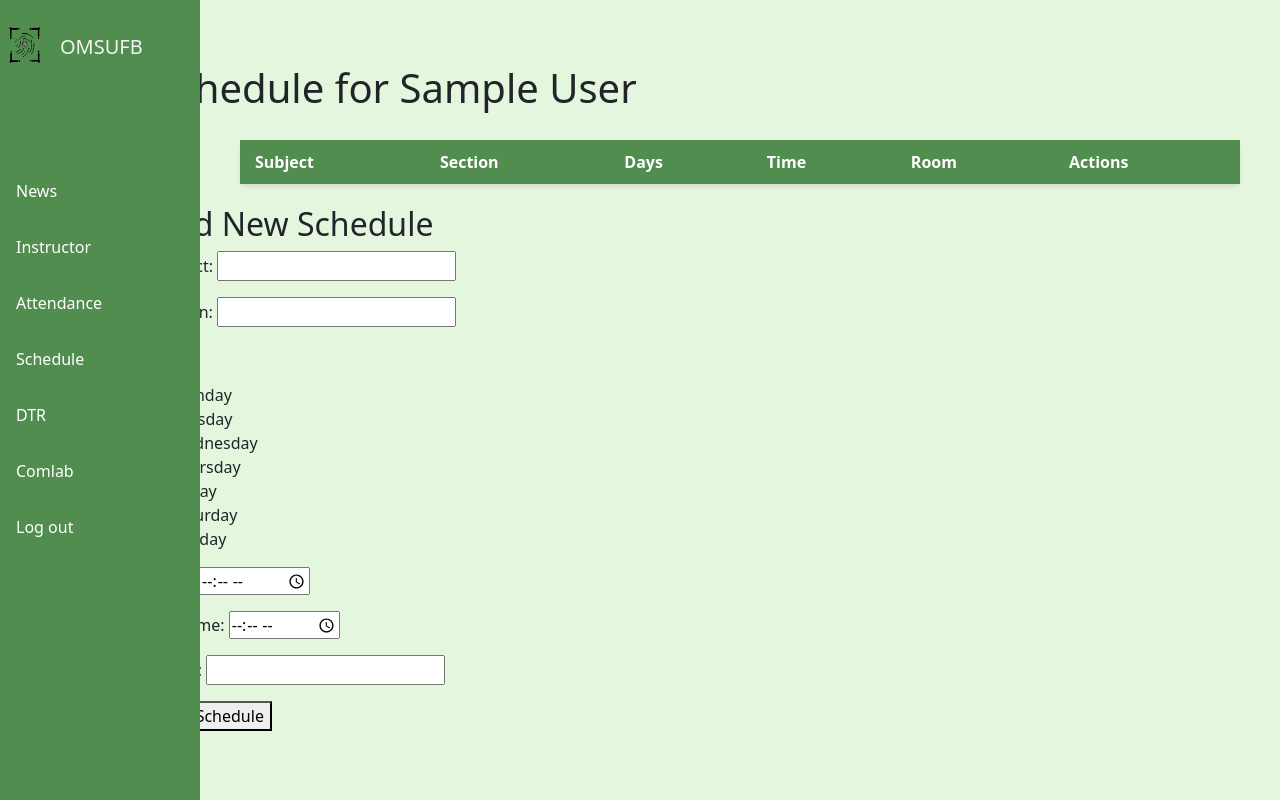
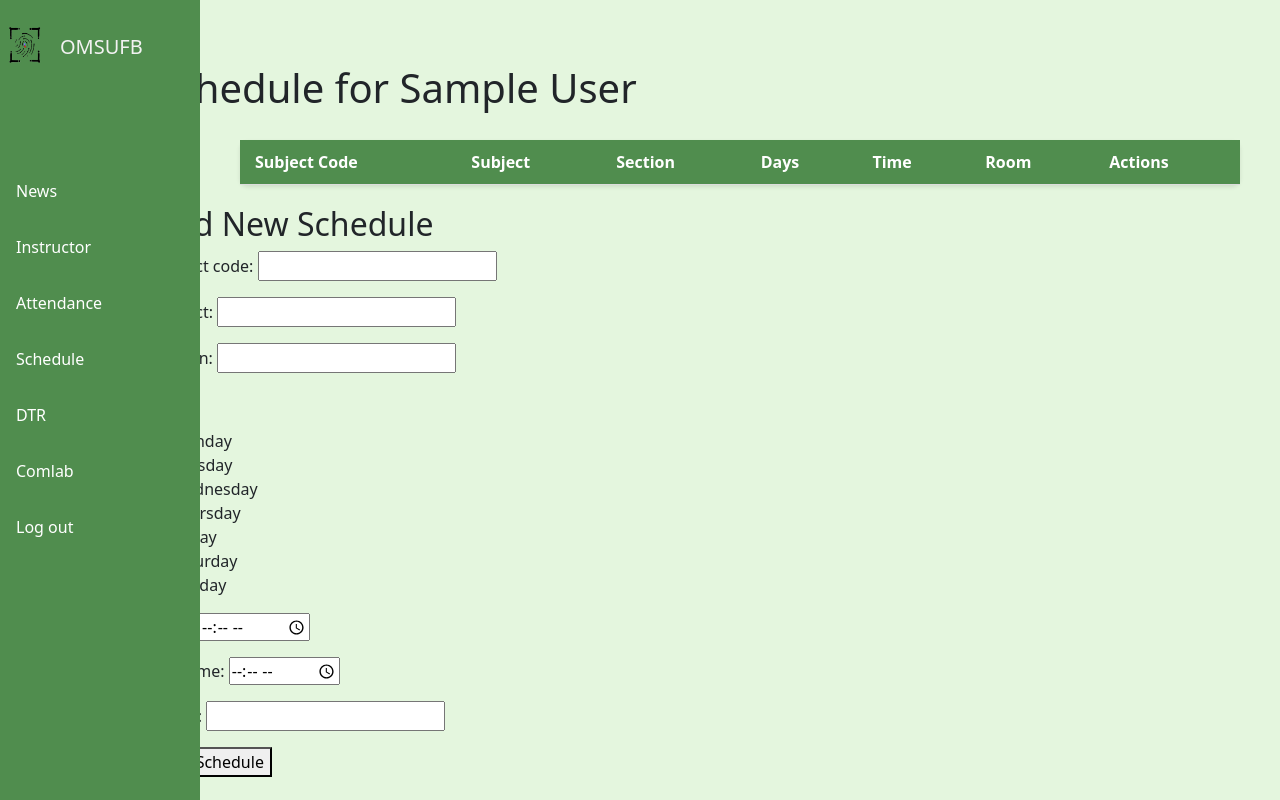
Before and after one commit to Velsariaa/instructor-attendance-sytem, a Django app: a page that uses webapp/templates/pages/instructor_schedule.html in a window 1280 px wide. Run offline with Django 5.2, Linux system fonts and the light colour scheme; tables that the repository leaves empty hold one stand-in row (values such as "Sample post"); lists and menus that the app fills with data are empty.

Commit message:
[Added] Subject Code field

```diff
--- a/webapp/forms.py
+++ b/webapp/forms.py
@@ -78,7 +78,7 @@ class ScheduleForm(forms.ModelForm):
 
     class Meta:
         model = Ins_Schedule
-        fields = ['subject', 'section', 'days', 'time', 'end_time', 'room']
+        fields = ['subject_code', 'subject', 'section', 'days', 'time', 'end_time', 'room']
         widgets = {
             'time': forms.TimeInput(attrs={'type': 'time'}),
             'end_time': forms.TimeInput(attrs={'type': 'time'}),
--- a/webapp/models.py
+++ b/webapp/models.py
@@ -234,6 +234,7 @@ class Instructor(models.Model):
 
 class Ins_Schedule(models.Model):
     employee = models.ForeignKey(Employee, on_delete=models.CASCADE, to_field='idNum')
+    subject_code = models.CharField(max_length=20)  # Add subject code field
     subject = models.CharField(max_length=100)
     section = models.CharField(max_length=50)
     days = models.CharField(max_length=20)  # Ensure this is a CharField
--- a/webapp/templates/pages/instructor_schedule.html
+++ b/webapp/templates/pages/instructor_schedule.html
@@ -29,6 +29,7 @@
   <table class="employee-table">
     <thead>
       <tr>
+        <th>Subject Code</th> <!-- Add subject code field -->
         <th>Subject</th>
         <th>Section</th>
         <th>Days</th>
@@ -40,6 +41,7 @@
     <tbody>
       {% for schedule in schedules %}
         <tr>
+          <td>{{ schedule.subject_code }}</td> <!-- Add subject code field -->
           <td>{{ schedule.subject }}</td>
           <td>{{ schedule.section }}</td>
           <td>{{ schedule.days }}</td>  <!-- Display the concatenated string of days -->
```
